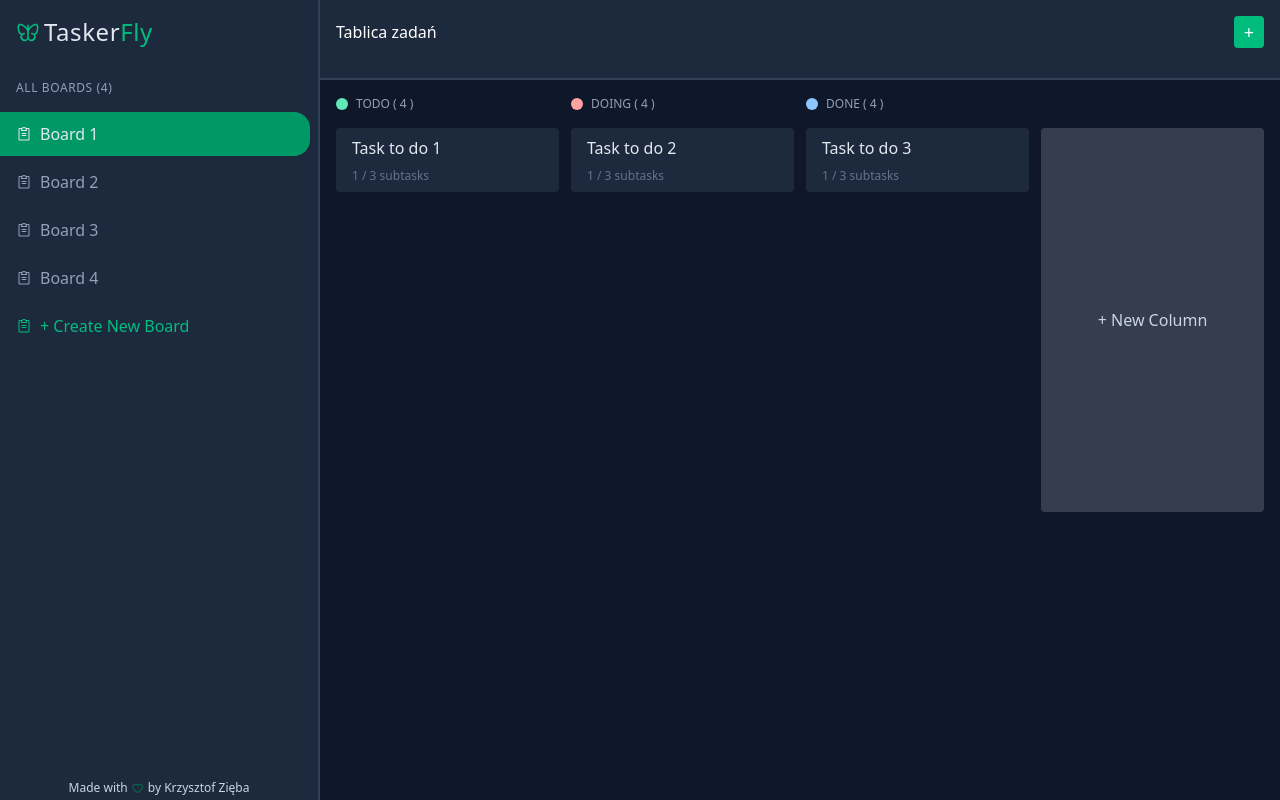
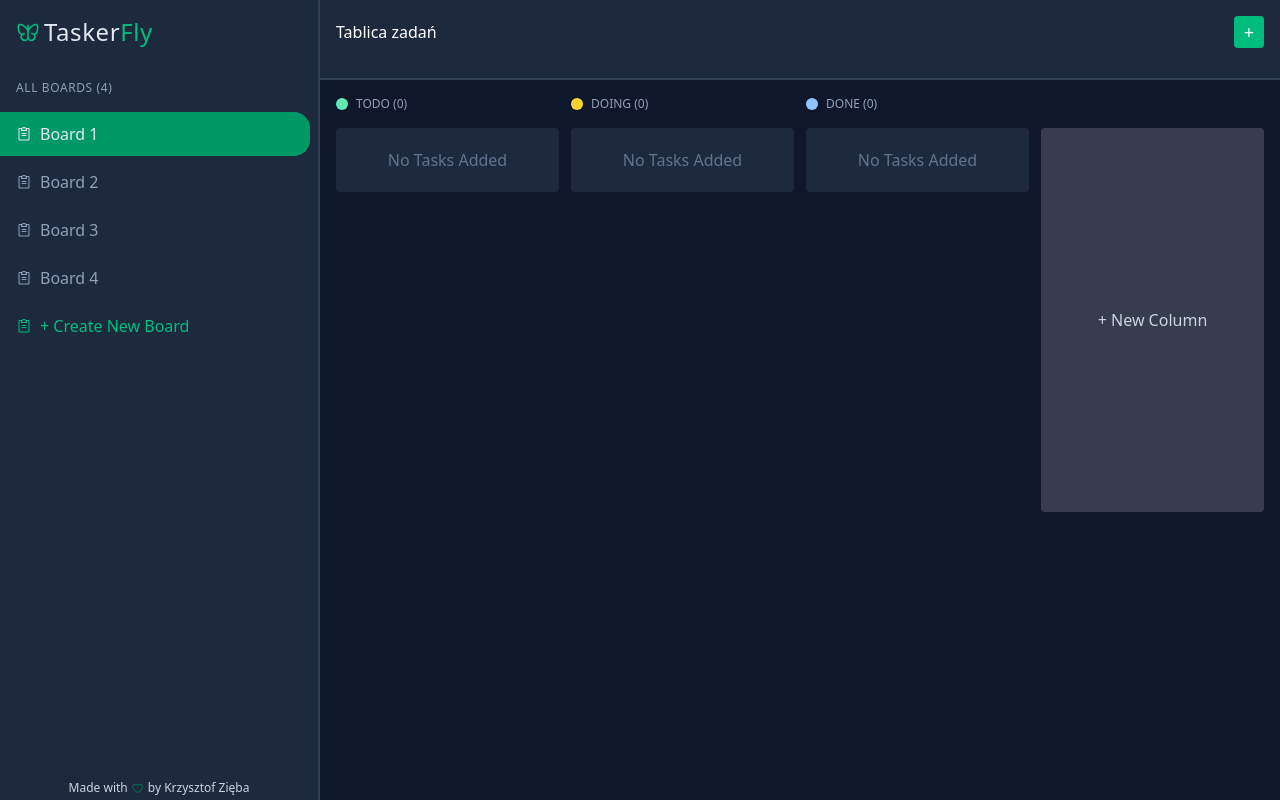
Before and after one commit to KrzysztofZieba13/draggable-todo, a React (Vite) app: page / in a window 1280 px wide. Built offline with nearby package versions, Linux system fonts and the light colour scheme.

Commit message:
category reducer and context

```diff
--- a/src/components/Columns/CreateNewCategoryCart.tsx
+++ b/src/components/Columns/CreateNewCategoryCart.tsx
@@ -1,20 +1,48 @@
 import CartModal from '../ui/CartModal';
 import CartModalHeader from '../ui/CartModalHeader';
-import { HandleCartPropsType } from '../../types/types';
+import { CategoryStateType, HandleCartPropsType } from '../../types/types';
 import InputForm from '../ui/InputForm';
 import SelectForm from '../ui/SelectForm';
 import Button from '../ui/Button';
+import { useContext, useState } from 'react';
+import {
+  CategoryContext,
+  UseCategoryContextType,
+} from '../../context/categoryContext';
 
 function CreateNewCategoryCart({ onHandleModalCart }: HandleCartPropsType) {
+  const { dispatch, REDUCER_ACTIONS } = useContext(
+    CategoryContext,
+  ) as UseCategoryContextType;
+  const [category, setCategory] = useState<string>('');
+  const [color, setColor] = useState<string>('green');
+
+  function handleSubmit(e: React.FormEvent) {
+    e.preventDefault();
+
+    const newCategory: CategoryStateType = {
+      category,
+      color,
+      tasksNumber: 0,
+    };
+
+    dispatch({ type: REDUCER_ACTIONS.ADD_CATEGORY, payload: newCategory });
+  }
+
   return (
     <CartModal onCloseModalCart={onHandleModalCart}>
-      <form className="text-sm">
+      <form className="text-sm" onSubmit={handleSubmit}>
         <CartModalHeader
           onHandleModalCart={onHandleModalCart}
           title="Create New Column"
         />
-        <InputForm title="Column name" eg={'SUGGESTION'.toUpperCase()} />
-        <SelectForm name="Color">
+        <InputForm
+          value={category}
+          onChange={setCategory}
+          title="Column name"
+          eg={'SUGGESTION'.toUpperCase()}
+        />
+        <SelectForm name="Color" value={color} onChange={setColor}>
           <option className="bg-slate-800">Green</option>
           <option className="bg-slate-800">Yellow</option>
           <option className="bg-slate-800">Red</option>
--- a/src/components/Columns/TodoColumn.tsx
+++ b/src/components/Columns/TodoColumn.tsx
@@ -3,10 +3,12 @@ import Task from '../Task';
 import { TodoContext, UseTodosContextType } from '../../context/todoContext';
 import { ItemTodoType } from '../../types/types';
 import { useDroppable } from '@dnd-kit/core';
+import NoTask from '../NoTask';
 
 type TodoColumnPropsType = {
   circleColor: string;
   category: 'TODO' | 'DOING' | 'DONE' | string;
+  tasksCount: number;
   onOpenTaskDetails: React.Dispatch<React.SetStateAction<boolean>>;
 };
 
@@ -18,6 +20,7 @@ function TodoColumn({
   circleColor,
   onOpenTaskDetails,
   category,
+  tasksCount,
 }: TodoColumnPropsType) {
   const { setNodeRef } = useDroppable({ id: category });
   const { todos } = useContext(TodoContext) as UseTodosContextType;
@@ -31,16 +34,25 @@ function TodoColumn({
     pink: 'bg-pink-300',
   };
 
+  const tasksInCategory = todos.reduce((acc, cur) => {
+    if (cur.status === category) {
+      return acc + 1;
+    }
+    return acc;
+  }, 0);
+
   return (
     <div className="p-4 lg:px-0" ref={setNodeRef}>
       <div className="mb-4 flex items-center gap-2 text-xs text-slate-400">
         <div
           className={`h-3 w-3 rounded-full ${circleStyleColor[circleColor]}`}
         ></div>
-        {category} ( 4 )
+        {category} ({tasksInCategory})
       </div>
+      {tasksInCategory === 0 && <NoTask />}
       {todos.map((todo: ItemTodoType) => {
         if (todo.status !== category) return;
+        if (tasksInCategory === 0) return <NoTask key={todo.id} />;
         return (
           <Task
             key={todo.id}
--- /dev/null
+++ b/src/components/NoTask.tsx
@@ -0,0 +1,9 @@
+function NoTask() {
+  return (
+    <div className="mb-3 w-full rounded-sm bg-slate-800 px-4 py-5">
+      <p className="text-center text-slate-500">No Tasks Added</p>
+    </div>
+  );
+}
+
+export default NoTask;
--- a/src/components/Todo.tsx
+++ b/src/components/Todo.tsx
@@ -10,6 +10,10 @@ import TodoColumn from './Columns/TodoColumn';
 import { ItemTodoType } from '../types/types';
 import { useContext } from 'react';
 import { TodoContext, UseTodosContextType } from '../context/todoContext';
+import {
+  CategoryContext,
+  UseCategoryContextType,
+} from '../context/categoryContext';
 
 type TodoPropsType = {
   onOpenTaskDetails: React.Dispatch<React.SetStateAction<boolean>>;
@@ -20,7 +24,11 @@ function Todo({ onOpenTaskDetails, onOpenCreateColumn }: TodoPropsType) {
   const { dispatch, REDUCER_ACTIONS } = useContext(
     TodoContext,
   ) as UseTodosContextType;
-
+  const {
+    categories,
+    dispatch: dispatchCategory,
+    REDUCER_ACTIONS: REDUCER_CATEGORY_ACTIONS,
+  } = useContext(CategoryContext) as UseCategoryContextType;
   const sensors = useSensors(
     useSensor(PointerSensor, {
       activationConstraint: {
@@ -38,13 +46,16 @@ function Todo({ onOpenTaskDetails, onOpenCreateColumn }: TodoPropsType) {
     const newStatus = over.id as ItemTodoType['status'];
 
     dispatch({ type: REDUCER_ACTIONS.GET_TASK, payload: { id: taskId } });
-
     dispatch({
       type: REDUCER_ACTIONS.UPDATE_TASK,
       payload: {
         id: taskId,
         changes: { status: newStatus },
       },
+    });
+    dispatchCategory({
+      type: REDUCER_CATEGORY_ACTIONS.UPDATE_CATEGORY,
+      payload: { category: newStatus },
     });
   }
 
@@ -54,18 +65,30 @@ function Todo({ onOpenTaskDetails, onOpenCreateColumn }: TodoPropsType) {
         <TodoColumn
           category="TODO"
           circleColor="green"
+          tasksCount={categories[0].tasksNumber}
           onOpenTaskDetails={onOpenTaskDetails}
         />
         <TodoColumn
           category="DOING"
-          circleColor="red"
+          circleColor="yellow"
+          tasksCount={categories[1].tasksNumber}
           onOpenTaskDetails={onOpenTaskDetails}
         />
         <TodoColumn
           category="DONE"
           circleColor="blue"
+          tasksCount={categories[2].tasksNumber}
           onOpenTaskDetails={onOpenTaskDetails}
         />
+        {/* {categories.map((category) => (
+          <TodoColumn
+            key={category.category}
+            category={category.category.toUpperCase()}
+            circleColor={category.color.toLowerCase()}
+            tasksCount={category.tasksNumber}
+            onOpenTaskDetails={onOpenTaskDetails}
+          />
+        ))} */}
       </DndContext>
       <CreateNewCategory onHandleModalCart={onOpenCreateColumn} />
     </div>
--- /dev/null
+++ b/src/context/categoryContext.tsx
@@ -0,0 +1,90 @@
+import { createContext, useMemo, useReducer } from 'react';
+import {
+  CategoryReducerActionType,
+  CategoryStateType,
+  ProviderTypes,
+} from '../types/types';
+
+const REDUCER_ACTION_TYPE = {
+  ADD_CATEGORY: 'ADD_CATEGORY',
+  REMOVE_CATEGORY: 'REMOVE_CATEGORY',
+  UPDATE_CATEGORY: 'UPDATE_CATEGORY',
+} as const;
+
+function columnReducer(
+  state: CategoryStateType[],
+  action: CategoryReducerActionType,
+) {
+  switch (action.type) {
+    case REDUCER_ACTION_TYPE.ADD_CATEGORY: {
+      const { category, color, tasksNumber } = action.payload;
+
+      if (!category || !color || tasksNumber === undefined)
+        throw new Error('action.payload is missing in ADD_CATEGORY action');
+
+      return [...state, { category, color, tasksNumber }];
+    }
+
+    case REDUCER_ACTION_TYPE.UPDATE_CATEGORY: {
+      const { category } = action.payload;
+
+      if (!category)
+        throw new Error('action.payload is missing in UPDATE_CATEGORY action');
+
+      const requestedCategory: CategoryStateType | undefined = state.find(
+        (cat) => cat.category === category.toUpperCase(),
+      );
+      if (!requestedCategory)
+        throw new Error('Requested category to update not found');
+
+      const updatedCategory: CategoryStateType = {
+        ...requestedCategory,
+        tasksNumber: requestedCategory.tasksNumber + 1,
+      };
+
+      const filteredCategories: CategoryStateType[] = state.filter(
+        (cat) => cat.category !== category.toUpperCase(),
+      );
+
+      filteredCategories.unshift(updatedCategory);
+      return [...filteredCategories];
+    }
+
+    default:
+      return state;
+  }
+}
+
+function useCategoryContext() {
+  const [categories, dispatch] = useReducer(columnReducer, [
+    { category: 'TODO', color: 'green', tasksNumber: 0 },
+    { category: 'DOING', color: 'red', tasksNumber: 0 },
+    { category: 'DONE', color: 'blue', tasksNumber: 0 },
+  ]);
+
+  const REDUCER_ACTIONS = useMemo(() => REDUCER_ACTION_TYPE, []);
+
+  return { categories, REDUCER_ACTIONS, dispatch };
+}
+
+export type UseCategoryContextType = ReturnType<typeof useCategoryContext>;
+
+const initCategoryContextState: UseCategoryContextType = {
+  categories: [],
+  dispatch: () => {},
+  REDUCER_ACTIONS: REDUCER_ACTION_TYPE,
+};
+
+export const CategoryContext = createContext<UseCategoryContextType>(
+  initCategoryContextState,
+);
+
+function CategoryProvider({ children }: ProviderTypes) {
+  return (
+    <CategoryContext.Provider value={useCategoryContext()}>
+      {children}
+    </CategoryContext.Provider>
+  );
+}
+
+export default CategoryProvider;
--- a/src/context/todoContext.tsx
+++ b/src/context/todoContext.tsx
@@ -1,6 +1,7 @@
 import { createContext, useMemo, useReducer } from 'react';
 import {
   ItemTodoType,
+  ProviderTypes,
   TodoReducerActionType,
   TodoStateType,
 } from '../types/types';
@@ -69,42 +70,42 @@ function todoReducer(
 function useTodoContext() {
   const [{ todos, currentTask }, dispatch] = useReducer(todoReducer, {
     todos: [
-      {
-        id: 1,
-        title: 'Task to do 1',
-        description:
-          'Merge frontend branch and backend branch after achieve first milestone',
-        subtasks: [
-          { id: 1, task: 'Subtask 1', status: false },
-          { id: 2, task: 'Subtask 2', status: true },
-          { id: 3, task: 'Subtask 3', status: false },
-        ],
-        status: 'TODO',
-      },
-      {
-        id: 2,
-        title: 'Task to do 2',
-        description:
-          'Merge frontend branch and backend branch after achieve first milestone',
-        subtasks: [
-          { id: 1, task: 'Subtask 1', status: false },
-          { id: 2, task: 'Subtask 2', status: true },
-          { id: 3, task: 'Subtask 3', status: false },
-        ],
-        status: 'DOING',
-      },
-      {
-        id: 3,
-        title: 'Task to do 3',
-        description:
-          'Merge frontend branch and backend branch after achieve first milestone',
-        subtasks: [
-          { id: 1, task: 'Subtask 1', status: false },
-          { id: 2, task: 'Subtask 2', status: true },
-          { id: 3, task: 'Subtask 3', status: false },
-        ],
-        status: 'DONE',
-      },
+      // {
+      //   id: 1,
+      //   title: 'Task to do 1',
+      //   description:
+      //     'Merge frontend branch and backend branch after achieve first milestone',
+      //   subtasks: [
+      //     { id: 1, task: 'Subtask 1', status: false },
+      //     { id: 2, task: 'Subtask 2', status: true },
+      //     { id: 3, task: 'Subtask 3', status: false },
+      //   ],
+      //   status: 'TODO',
+      // },
+      // {
+      //   id: 2,
+      //   title: 'Task to do 2',
+      //   description:
+      //     'Merge frontend branch and backend branch after achieve first milestone',
+      //   subtasks: [
+      //     { id: 1, task: 'Subtask 1', status: false },
+      //     { id: 2, task: 'Subtask 2', status: true },
+      //     { id: 3, task: 'Subtask 3', status: false },
+      //   ],
+      //   status: 'DOING',
+      // },
+      // {
+      //   id: 3,
+      //   title: 'Task to do 3',
+      //   description:
+      //     'Merge frontend branch and backend branch after achieve first milestone',
+      //   subtasks: [
+      //     { id: 1, task: 'Subtask 1', status: false },
+      //     { id: 2, task: 'Subtask 2', status: true },
+      //     { id: 3, task: 'Subtask 3', status: false },
+      //   ],
+      //   status: 'DONE',
+      // },
     ],
   });
 
@@ -125,35 +126,7 @@ const initTodoContextState: UseTodosContextType = {
 export const TodoContext =
   createContext<UseTodosContextType>(initTodoContextState);
 
-type ProviderTypes = {
-  children: React.ReactNode;
-};
-
 function TodoProvider({ children }: ProviderTypes) {
-  // const [currentTodo, setCurrentTodo] = useState<ItemTodoType | null>(null);
-
-  // function saveTodo(todo: ItemTodoType) {
-  //   const newTodo: ItemTodoType = {
-  //     id: Math.random(),
-  //     title: todo.title,
-  //     description: todo.description,
-  //     subtasks: todo.subtasks,
-  //     status: todo.status,
-  //   };
-
-  //   setTodos([...todos, newTodo]);
-  // }
-
-  // function updateTodo(id: number, newStatus: string, subtasks: SubtaskType[]) {
-  //   todos.filter((todo: ItemTodoType) => {
-  //     if (todo.id === id) {
-  //       todo.subtasks = subtasks;
-  //       todo.status = newStatus;
-  //       setTodos([...todos]);
-  //     }
-  //   });
-  // }
-
   return (
     <TodoContext.Provider value={useTodoContext()}>
       {children}
--- a/src/types/types.ts
+++ b/src/types/types.ts
@@ -26,6 +26,12 @@ export type TodoStateType = {
   currentTask?: ItemTodoType;
 };
 
+export type CategoryStateType = {
+  category: string;
+  color: string;
+  tasksNumber: number;
+};
+
 export type TodoContextType = {
   todos: ItemTodoType[];
   currentTodo: ItemTodoType | null;
@@ -41,3 +47,18 @@ export type TodoReducerActionType =
       payload: { id: number; changes: Partial<ItemTodoType> };
     }
   | { type: string; payload: { id: number } };
+
+export type CategoryReducerActionType =
+  | {
+      type: 'ADD_CATEGORY';
+      payload: CategoryStateType;
+    }
+  | { type: 'REMOVE_CATEGORY'; payload: { category: string } }
+  | {
+      type: 'UPDATE_CATEGORY';
+      payload: Partial<CategoryStateType> & { category: string };
+    };
+
+export type ProviderTypes = {
+  children: React.ReactNode;
+};
```
Also changed, not shown: src/App.tsx (+6 -1 lines), src/components/AddTaskCart/AddTaskCart.tsx (+17 -5 lines).
